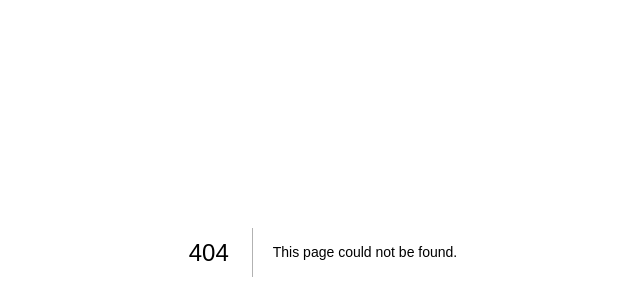
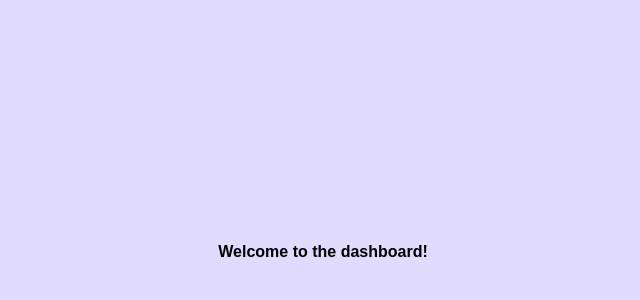
Before and after one commit to fatemehanifi/decamond-task, a Next.js app: page /dashboard in a window 1280 px wide. Before the commit this address had no page. Shown: the part 148-448 px from the top of the page, without its empty margins (317-957 px from the left). Built offline with nearby package versions, Linux system fonts and the light colour scheme; sample sign-in values are in the browser's storage.

Commit message:
create dashboard page

```diff
--- /dev/null
+++ b/app/dashboard/DashboardPage.module.scss
@@ -0,0 +1,13 @@
+.dashboardWrapper {
+  width: 100%;
+  height: 100svh;
+  display: flex;
+  justify-content: center;
+  align-items: center;
+  background-color: #e1dcff;
+
+  p{
+    font-weight: 600;
+    font-size: 16px;
+  }
+}
--- /dev/null
+++ b/app/dashboard/page.tsx
@@ -0,0 +1,30 @@
+'use client';
+
+import { useEffect, useState } from "react";
+import { useRouter } from "next/navigation";
+
+import styles from "./DashboardPage.module.scss";
+
+export default function DashboardPage() {
+    const router = useRouter();
+    const [authorized, setAuthorized] = useState<boolean | null>(null);
+
+    useEffect(() => {
+        const userInfo = localStorage.getItem("user_info");
+        if (!userInfo) {
+            router.push("/auth");
+        } else {
+            setAuthorized(true);
+        }
+    }, []);
+
+    if (authorized === null) {
+        return null;
+    }
+
+    return (
+        <div className={styles.dashboardWrapper}>
+            <p>Welcome to the dashboard!</p>
+        </div>
+    );
+}
```
